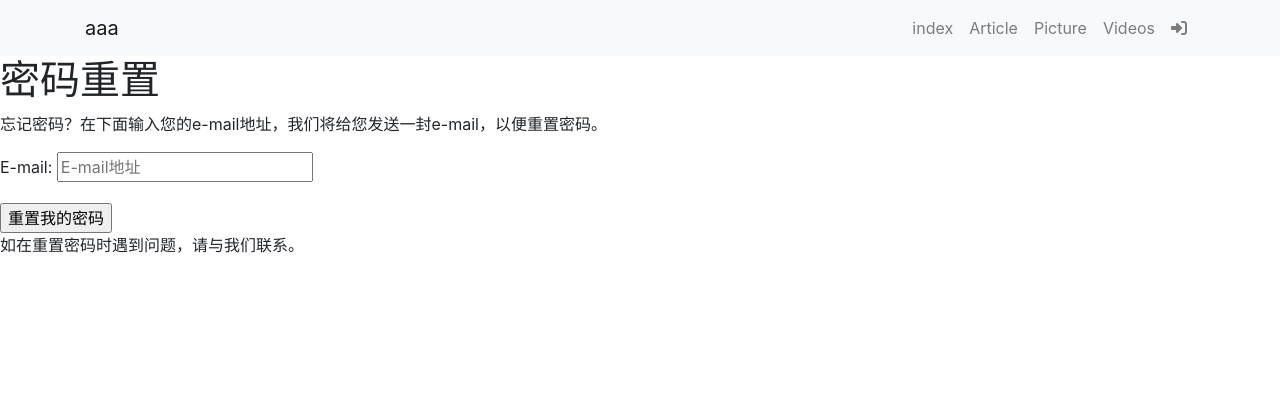
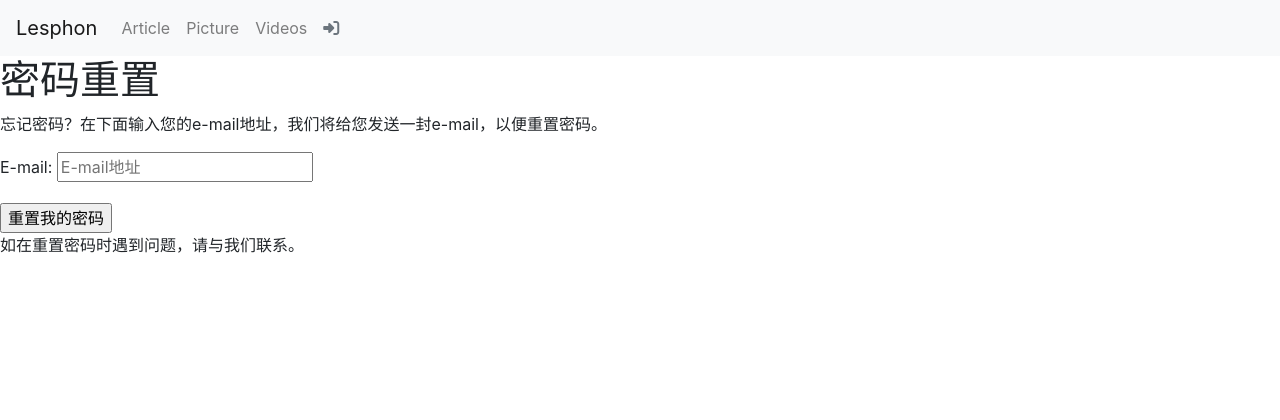
Before and after one commit to pangzix/myblog, a Django app: page /accounts/password/reset/ in a window 1280 px wide. Shown: the top 420 px of the page. Run offline with Django 3.2, Linux system fonts and the light colour scheme; some libraries are stand-ins or nearby versions.

Commit message:
update   navbar

```diff
--- a/templates/base.html
+++ b/templates/base.html
@@ -13,6 +13,7 @@
     <!-- 新 Bootstrap4 核心 CSS 文件 -->
      <link rel="stylesheet" href="https://cdn.staticfile.org/twitter-bootstrap/4.3.1/css/bootstrap.min.css">
      <link rel="stylesheet" href="{% static 'md_css/monokai.css' %}">
+    <meta name="viewport" content="width=device-width, initial-scale=1, shrink-to-fit=no">
 </head>
 
 <body>
--- a/templates/header.html
+++ b/templates/header.html
@@ -1,28 +1,26 @@
 <!-- 定义导航栏 -->
-<nav class="navbar navbar-expand-lg navbar-light bg-light">
-  <div class="container">
+<nav class="navbar navbar-expand-md navbar-light bg-light">
 
     <!-- 导航栏商标 -->
-    <a class="navbar-brand" href="#">aaa</a>
-
-    <!-- 导航入口 -->
-    <div>
+    <a class="navbar-brand" href="{% url 'index_url' %}">Lesphon</a>
+    <button class="navbar-toggler" type="button" data-toggle="collapse" data-target="#collapsibleNavbar">
+    <span class="navbar-toggler-icon"></span>
+  </button>
+    <div class="collapse navbar-collapse" id="collapsibleNavbar">
     <ul class="navbar-nav">
-        <!-- 条目 -->
-      <div class="collapse navbar-collapse" id="bs-example-navbar-collapse-1">
-                        <ul class="nav navbar-nav navbar-right">
-
-                        </ul>
-                    </div><!-- /.navbar-collapse -->
             <li class="nav-item">
-            <a class="nav-link" href="{% url 'index_url' %}" >index</a></li>
                  <a class="nav-link" href="{% url 'article:article_list' %}">Article</a>
+            </li>
+            <li class="nav-item">
                  <a class="nav-link" href="{% url 'article:article_list' %}">Picture</a>
+            </li>
+            <li class="nav-item">
                  <a class="nav-link" href="{% url 'article:article_list' %}">Videos</a>
             </li>
+            <li class="nav-item">
                  {% if user.is_authenticated %}
             <div class="btn-group">
-            <a role="button" class="btn btn-light" href="{% url "userprofile:edit" user.id %}"><i class="fas fa-user"></i></a>
+            <a role="button" class="btn btn-light" href="{% url "userprofile:edit" user.id %}"><i class="fas fa-user text-secondary"></i></a>
           <button class="btn btn-light dropdown-toggle dropdown-toggle-split" type="button"  data-toggle="dropdown" aria-haspopup="true" aria-expanded="false">
            <span class="sr-only">Toggle Dropdown</span>
           </button>
@@ -33,11 +31,12 @@
         </div>
        {% else %}
           <li class="nav-item">
-              <a class="nav-link" href="{% url 'userprofile:login' %}"><i class="fas fa-sign-in-alt"></i></a>
+              <a class="nav-link" href="{% url 'userprofile:login' %}"><i class="fas fa-sign-in-alt text-secondary"></i></a>
           </li>
           {% endif %}
+            </li>
+
         </ul>
     </div>
 
-  </div>
 </nav>
```
Also changed, not shown: myblog/settings.py (+5 -5 lines). Lines whose indentation alone changed are shown as unchanged.
